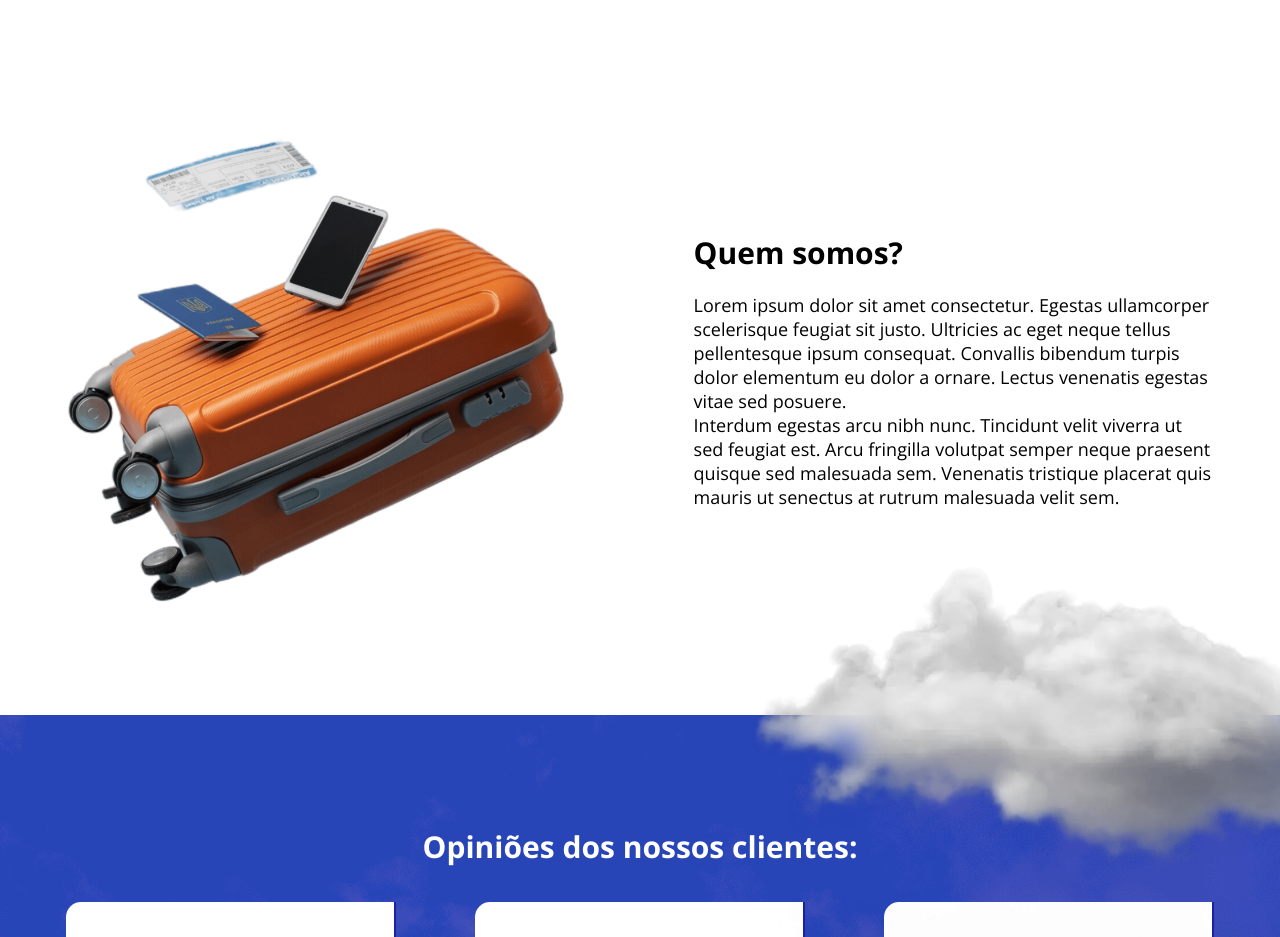
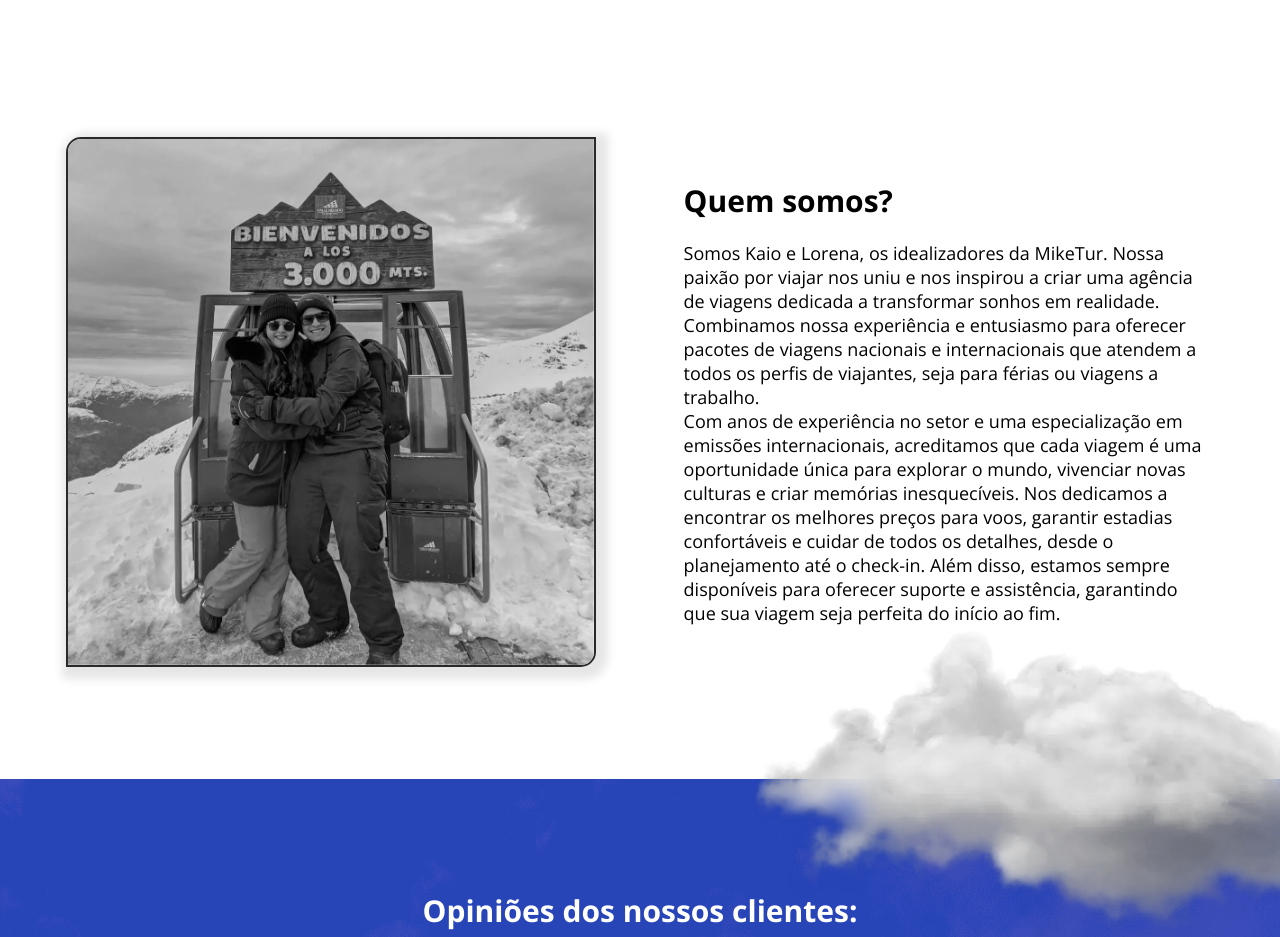
Before and after one commit to MFelipeSilva/miketur, a React (Create React App) app: page / in a window 1280 px wide. Shown: the part 1060-1997 px from the top of the page. Built offline with nearby package versions, Linux system fonts and the light colour scheme.

Commit message:
feat(pages): updates to the about us page

```diff
--- a/src/pages/about-us/AboutUs.module.css
+++ b/src/pages/about-us/AboutUs.module.css
@@ -18,13 +18,23 @@
     justify-content: space-between;
 
     & > img {
-      width: 500px;
+      width: 530px;
+      height: auto;
+      border: 2px solid #1b21a6;
+      border-radius: 15px 0 15px 0;
+      box-shadow: rgba(0, 0, 0, 0.1) 4px 4px 10px 8px;
+      filter: grayscale(100%);
+      transition: filter 0.3s ease-in-out;
+
+      &:hover {
+        filter: none;
+      }
     }
 
     & > .text_container {
       display: flex;
       gap: 20px;
-      max-width: 520px;
+      max-width: 530px;
       flex-direction: column;
 
       & > h2 {
--- a/src/pages/about-us/index.jsx
+++ b/src/pages/about-us/index.jsx
@@ -1,25 +1,33 @@
 import styles from "./AboutUs.module.css";
 
-import suitcase from "../../assets/suitcase-image.webp";
+import owners_image from "../../assets/owners-miketur.webp";
 
 function AboutUs() {
   return (
     <section className={styles.section_container}>
       <div className={styles.content}>
-        <img src={suitcase} alt="" />
+        <img
+          src={owners_image}
+          alt="Donos da empresa Miketur Kaio e Lorena"
+          title="Kaio e Lorena"
+        />
         <div className={styles.text_container}>
           <h2>Quem somos?</h2>
           <p>
-            Lorem ipsum dolor sit amet consectetur. Egestas ullamcorper
-            scelerisque feugiat sit justo. Ultricies ac eget neque tellus
-            pellentesque ipsum consequat. Convallis bibendum turpis dolor
-            elementum eu dolor a ornare. Lectus venenatis egestas vitae sed
-            posuere.
-            <br />
-            Interdum egestas arcu nibh nunc. Tincidunt velit viverra ut sed
-            feugiat est. Arcu fringilla volutpat semper neque praesent quisque
-            sed malesuada sem. Venenatis tristique placerat quis mauris ut
-            senectus at rutrum malesuada velit sem.
+            Somos Kaio e Lorena, os idealizadores da MikeTur. Nossa paixão por
+            viajar nos uniu e nos inspirou a criar uma agência de viagens
+            dedicada a transformar sonhos em realidade. Combinamos nossa
+            experiência e entusiasmo para oferecer pacotes de viagens nacionais
+            e internacionais que atendem a todos os perfis de viajantes, seja
+            para férias ou viagens a trabalho. <br /> Com anos de experiência no
+            setor e uma especialização em emissões internacionais, acreditamos
+            que cada viagem é uma oportunidade única para explorar o mundo,
+            vivenciar novas culturas e criar memórias inesquecíveis. Nos
+            dedicamos a encontrar os melhores preços para voos, garantir
+            estadias confortáveis e cuidar de todos os detalhes, desde o
+            planejamento até o check-in. Além disso, estamos sempre disponíveis
+            para oferecer suporte e assistência, garantindo que sua viagem seja
+            perfeita do início ao fim.
           </p>
         </div>
       </div>
```
